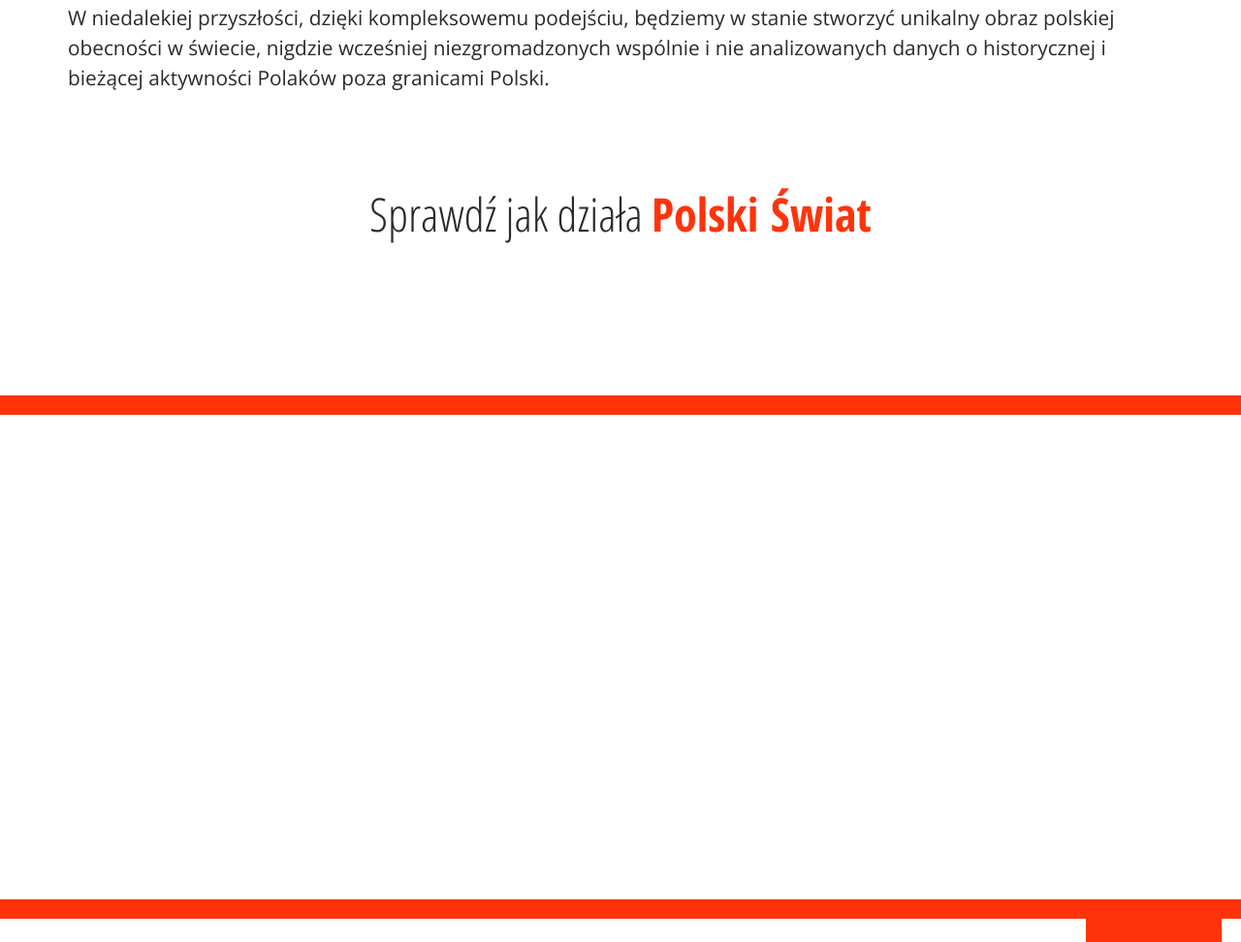
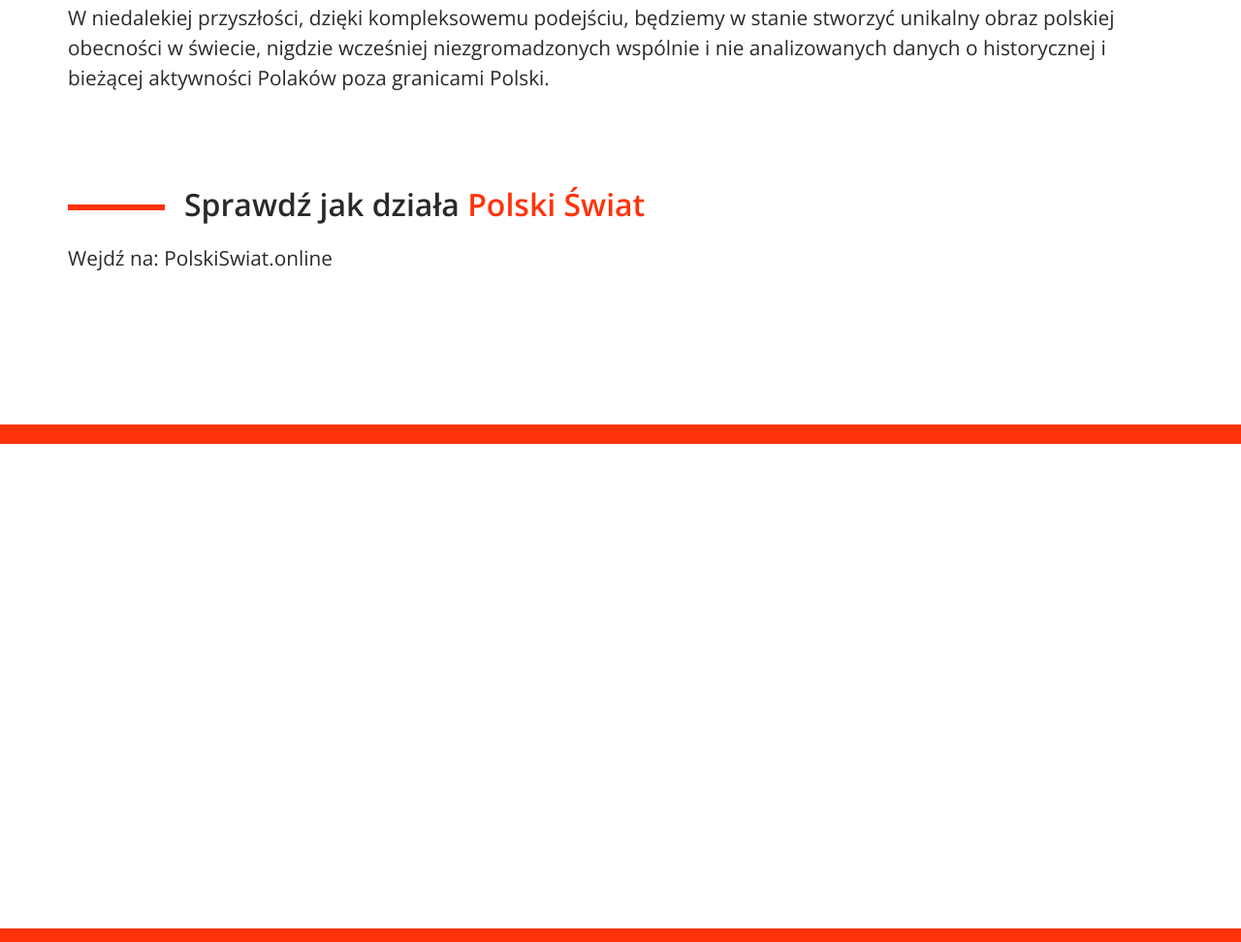
Before and after one commit to KamilaSieczkowska/polskie-maki, a website: page index.html in a window 1280 px wide. Shown: the part 4341-5313 px from the top of the page at 97% size. Drawn offline with nearby package versions, Linux system fonts and the light colour scheme.

Commit message:
with polskiswiat.online link

```diff
--- a/assets/scss/style.scss
+++ b/assets/scss/style.scss
@@ -814,24 +814,9 @@
     padding: 20px 0;
     width: 100%;
 
-    .link {
-        font-size: 2.5rem;
-        padding: 0 0 10px;
-        font-family: $openSansCondensed;
-        text-align: center;
-
-        @media screen and (min-width: $tablet) {
-            font-size: 3rem;
-            padding: 20px 0 30px;
-        }
-
+    .info__title {
         a {
-            color: inherit;
-        }
-
-        span {
             color: $red;
-            font-weight: 700;
         }
     }
 }
@@ -882,6 +867,10 @@
         padding: 0;
         padding-bottom: 20px;
         font-size: 1.3rem;
+    }
+
+    a {
+        color: inherit;
     }
 }
 
--- a/index.html
+++ b/index.html
@@ -242,8 +242,8 @@
                 </div>
 
                 <div class="info__box">
-                    <h3 class="link"><a href="http://polskiswiat.online" target="_blank">Sprawdź jak działa <span>Polski&nbsp;Świat</a></span></h3>
-                    <!-- <h3 class="info__title"><span>Sprawdź jak działa <a href="http://polskiswiat.online" target="_blank">Polski Świat</a></span></h3> -->
+                    <h3 class="info__title"><span>Sprawdź jak działa <a href="http://polskiswiat.online" target="_blank">Polski Świat</a></span></h3>
+                    <p class="info__desc">Wejdź na: <a href="http://polskiswiat.online" target="_blank">PolskiSwiat.online</a></p>
                     <!-- <div class="maps__prev">
                         <iframe src="https://www.google.com/maps/d/u/0/embed?mid=1dGmKGgaqq_wATjIcB1-yVJ1wHQqPYeaG"></iframe>
                         <iframe src="https://www.google.com/maps/d/embed?mid=1q_FeECjdazq9RBBX6r4zhbGgb2yh8tRX"></iframe>
```
Also changed, not shown: assets/css/style.css.
